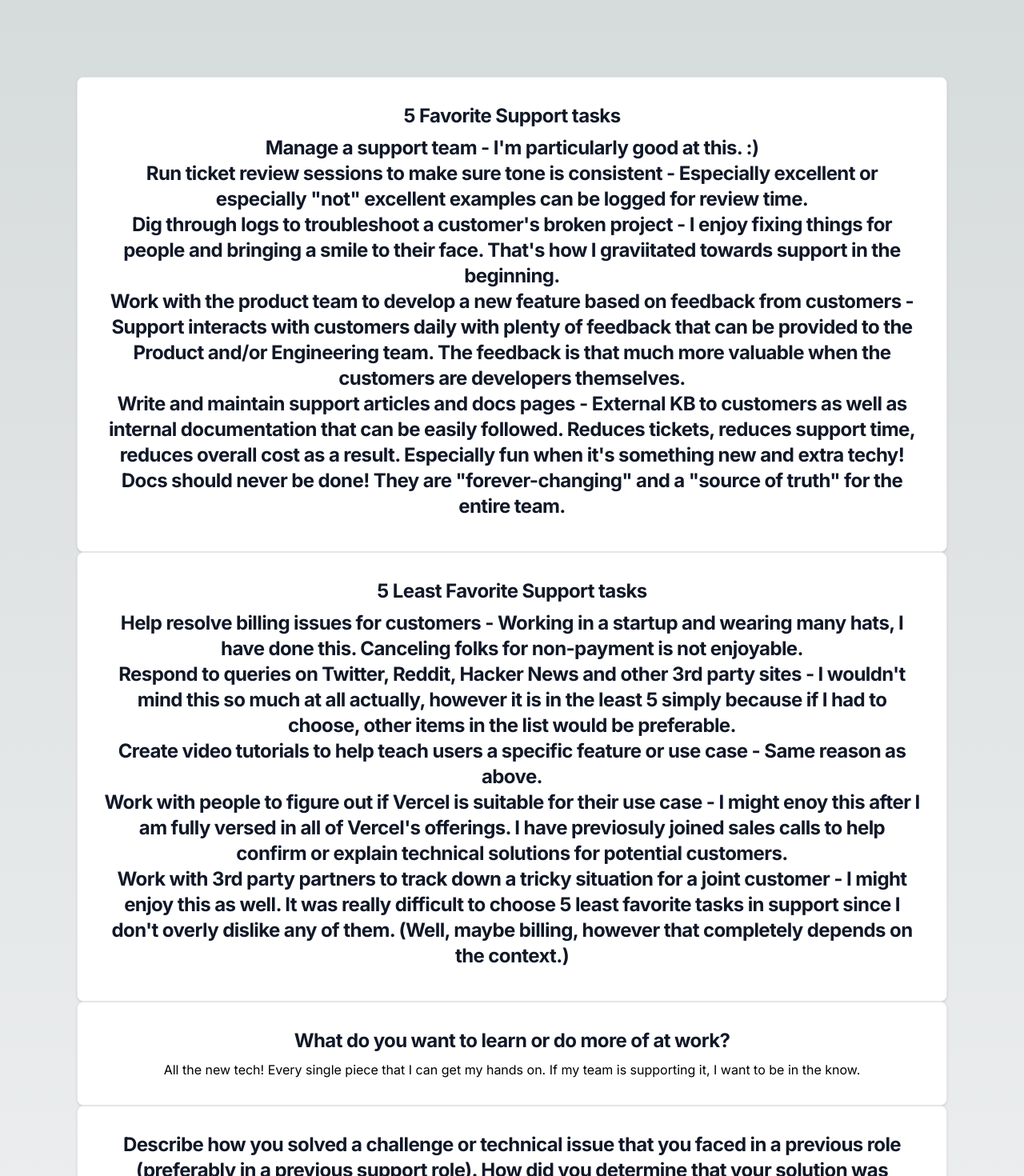
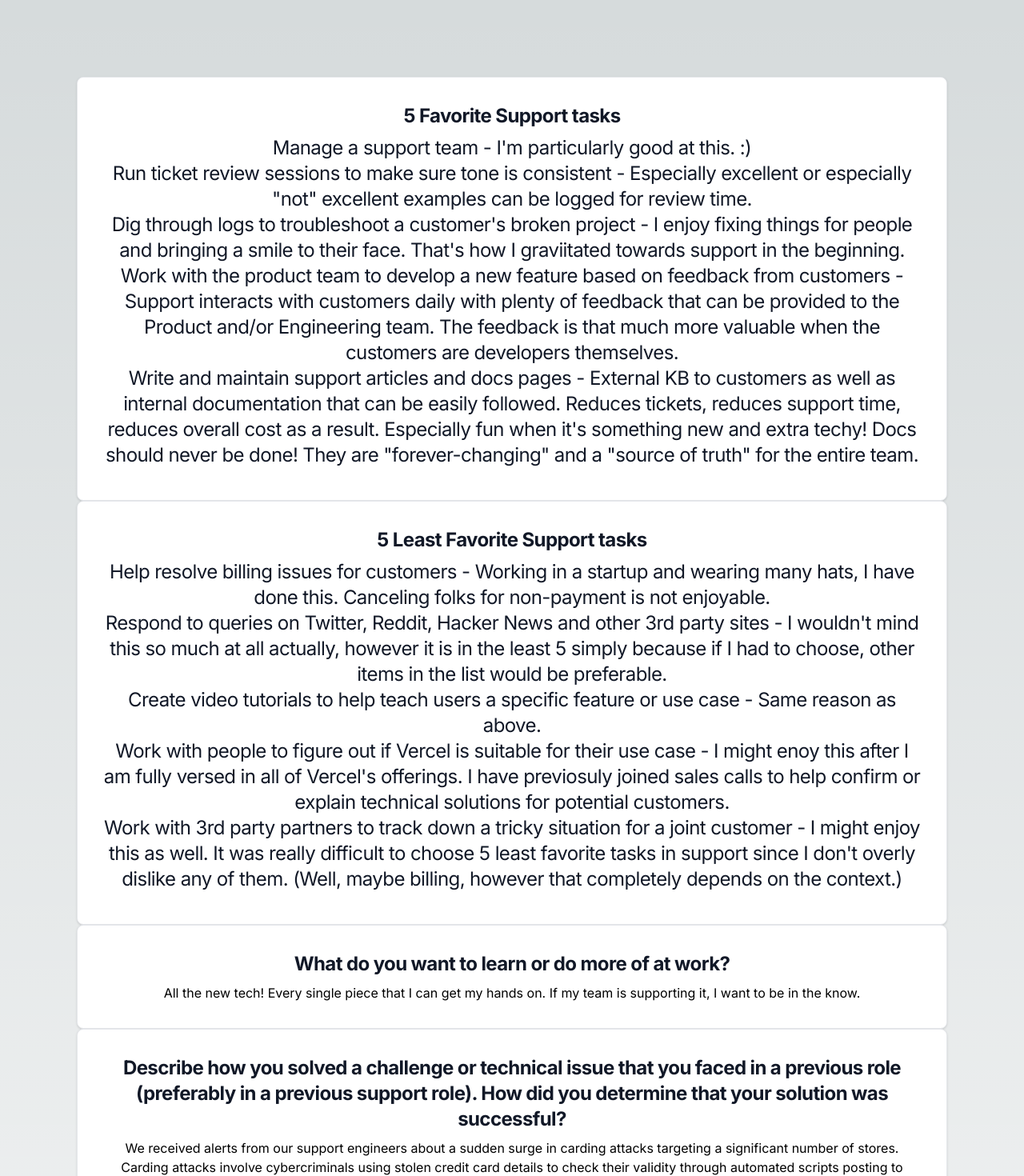
Before and after one commit to geekgirlmm/nextjs_happiness, a Next.js app: page / in a window 1280 px wide. Shown: the top 1470 px of the page at 80% size. Built offline with nearby package versions, Linux system fonts and the light colour scheme.

Commit message:
go away bold

```diff
--- a/app/page.tsx
+++ b/app/page.tsx
@@ -7,7 +7,7 @@ export default function Home() {
             <h5 className="mb-2 text-2xl font-bold tracking-tight text-gray-900 dark:text-white">
               5 Favorite Support tasks
             </h5>
-            <ul className="mb-2 text-2xl font-bold tracking-tight text-gray-900 dark:text-white">
+            <ul className="mb-2 text-2xl tracking-tight text-gray-900 dark:text-white">
               <li>
                 Manage a support team - I'm particularly good at this. :)
               </li>
@@ -35,7 +35,7 @@ export default function Home() {
         <h5 className="mb-2 text-2xl font-bold tracking-tight text-gray-900 dark:text-white">
               5 Least Favorite Support tasks
             </h5>
-            <ul className="mb-2 text-2xl font-bold tracking-tight text-gray-900 dark:text-white">
+            <ul className="mb-2 text-2xl tracking-tight text-gray-900 dark:text-white">
               <li>
                 Help resolve billing issues for customers - Working in a startup and wearing many hats, I have done this. Canceling folks for non-payment is not enjoyable.
               </li>
@@ -134,6 +134,8 @@ export default function Home() {
         </div>
 
 
+
+
       <div className="relative flex place-items-center before:absolute before:h-[300px] before:w-full sm:before:w-[480px] before:-translate-x-1/2 before:rounded-full before:bg-gradient-radial before:from-white before:to-transparent before:blur-2xl before:content-[''] after:absolute after:-z-20 after:h-[180px] after:w-full sm:after:w-[240px] after:translate-x-1/3 after:bg-gradient-conic after:from-sky-200 after:via-blue-200 after:blur-2xl after:content-[''] before:dark:bg-gradient-to-br before:dark:from-transparent before:dark:to-blue-700 before:dark:opacity-10 after:dark:from-sky-900 after:dark:via-[#0141ff] after:dark:opacity-40 before:lg:h-[360px] z-[-1]">
         <Image
           className="relative dark:drop-shadow-[0_0_0.3rem_#ffffff70] dark:invert"
```
